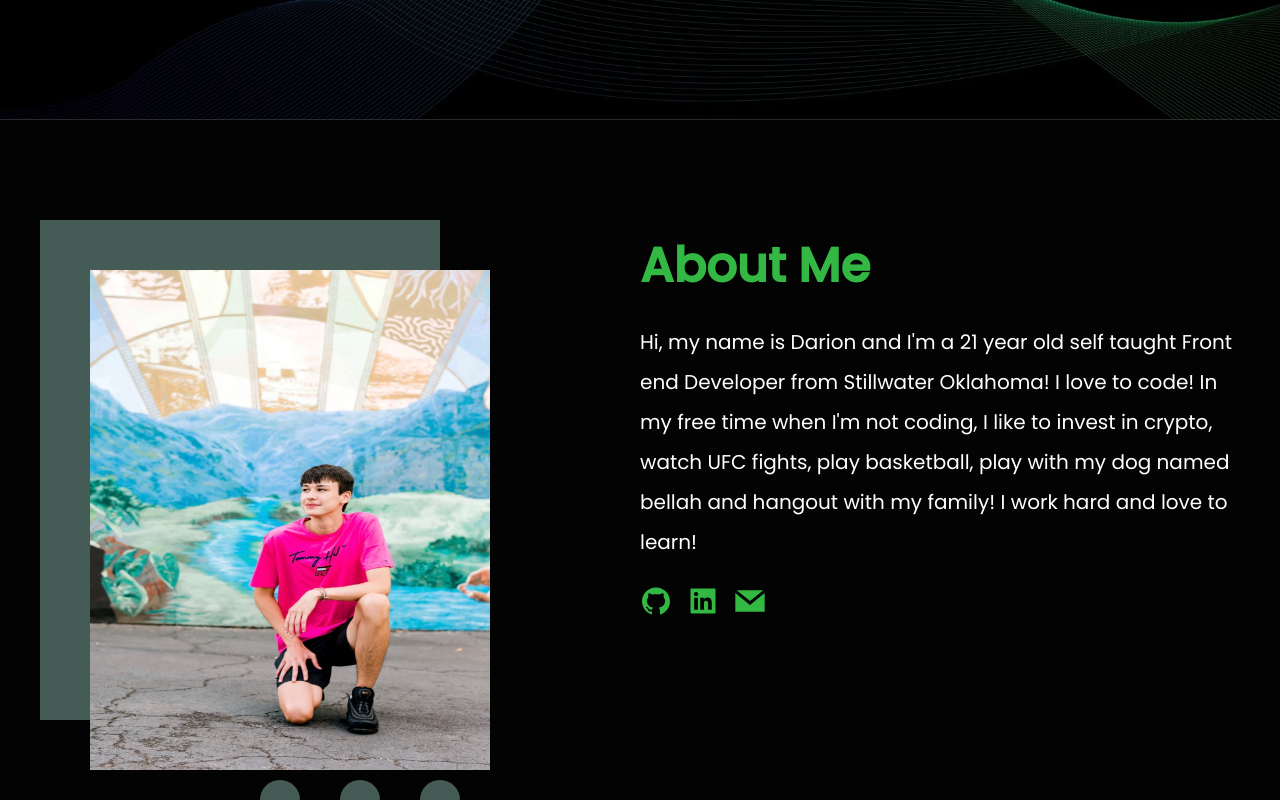
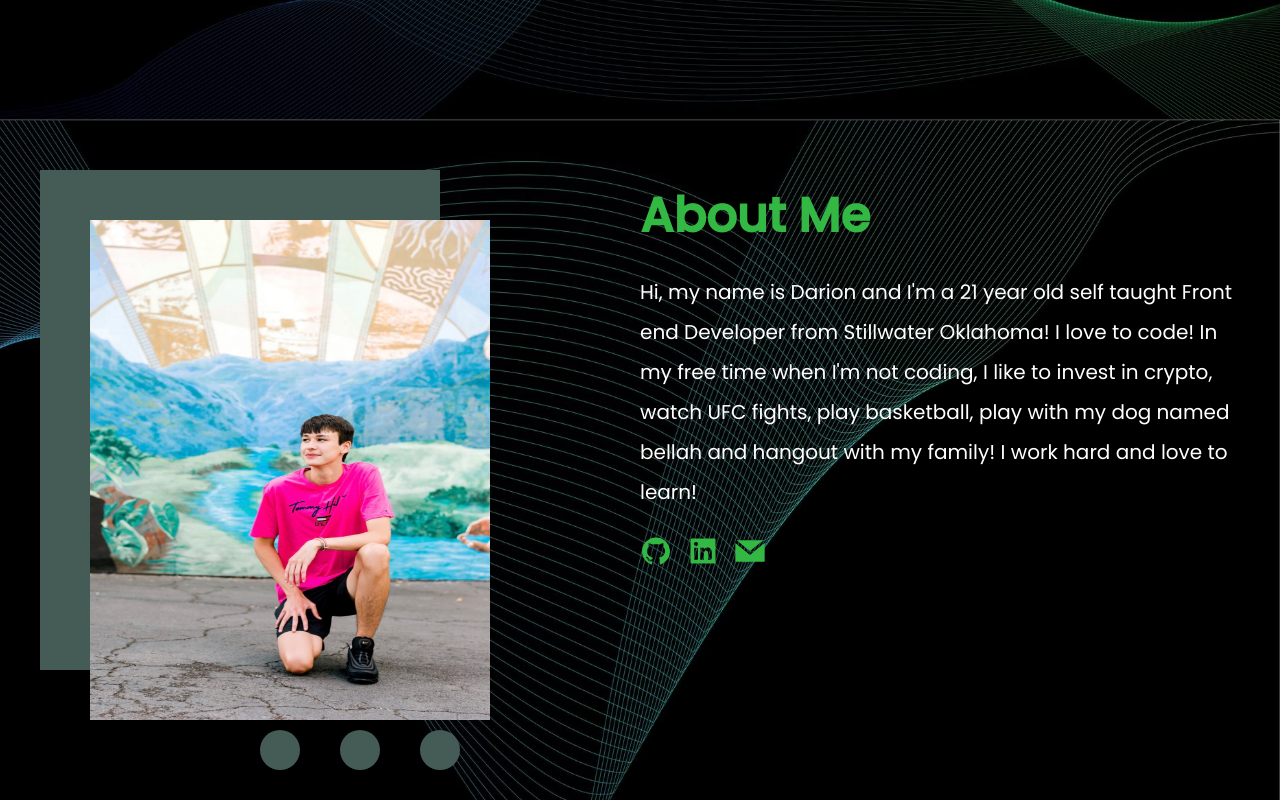
Before and after one commit to darionjoness/RevisedPortfolioSite, a React (Vite) app: page / in a window 1280 px wide. Shown: the part 680-1480 px from the top of the page. Built offline with nearby package versions, Linux system fonts and the light colour scheme.

Commit message:
change about bg

```diff
--- a/src/App.css
+++ b/src/App.css
@@ -169,10 +169,11 @@ a{
 .about{
   padding-top: 50px;
   height:100vh;
-  background: #030303;
+  background: url('./components/images/oneWave.avif');
   background-size: cover;
   background-position: left;
   color: #fff;
+  transform: rotate(180deg);
 }
 
 .about::after{
@@ -189,6 +190,7 @@ a{
   display: grid;
   grid-template-columns: repeat(2, 1fr);
   height: 100%;
+  transform: rotate(180deg);
   z-index: 2;
   position: relative;
 }
```
